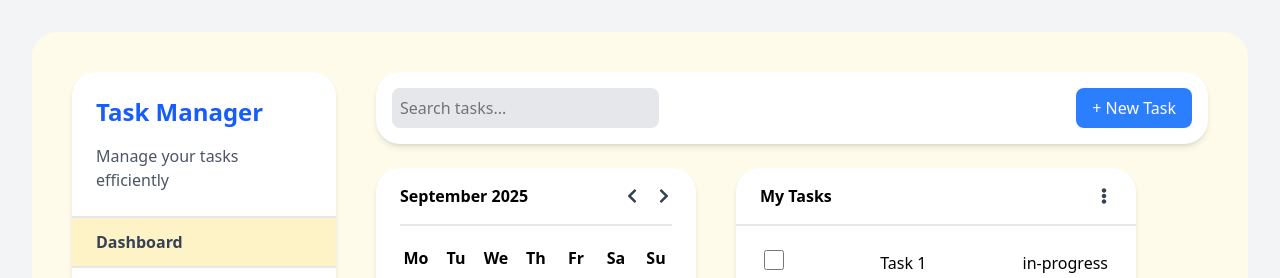
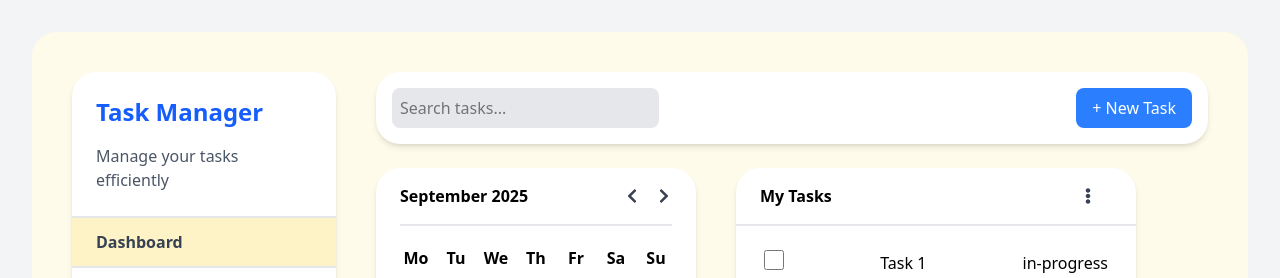
Before and after one commit to Safdari10/task-manager, a Next.js app in the folder frontend/: page /dashboard in a window 1280 px wide. Shown: the top 278 px of the page. Built offline with nearby package versions, Linux system fonts and the light colour scheme.

Commit message:
Adds right padding to the options menu in TaskPreview component for improved layout

```diff
--- a/frontend/src/app/dashboard/components/TaskPreview.tsx
+++ b/frontend/src/app/dashboard/components/TaskPreview.tsx
@@ -38,7 +38,7 @@ const TaskPreview = () => {
     <div className="w-[25rem] h-[23rem] w-max-content flex flex-col justify-start items-start gap-2 bg-white rounded-3xl shadow-md py-4">
       <div className="flex items-center justify-between w-full border-b-2 border-b-gray-200 pb-4 px-6">
         <h2 className="text-md font-bold">My Tasks</h2>
-        <div className="text-gray-700 cursor-pointer">
+        <div className="text-gray-700 cursor-pointer pr-4">
           <FaEllipsisV />
         </div>
       </div>
```
